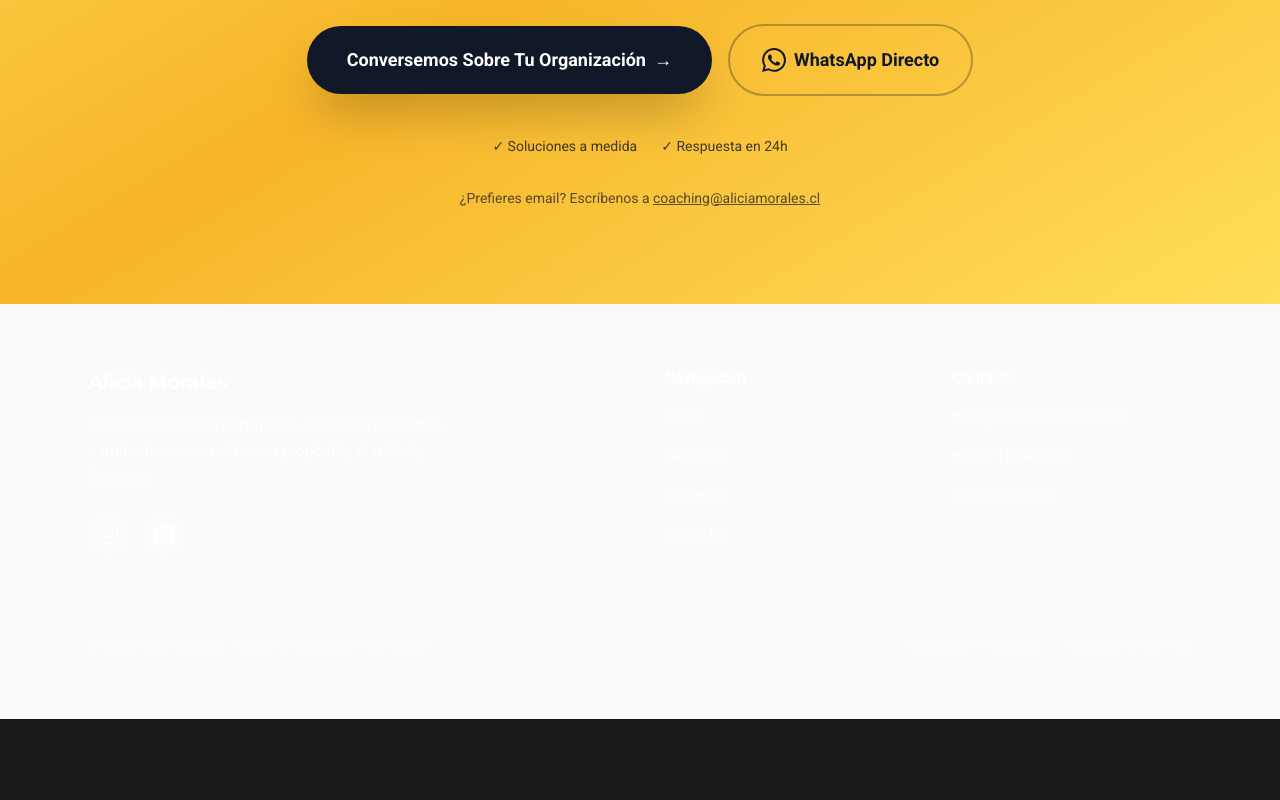
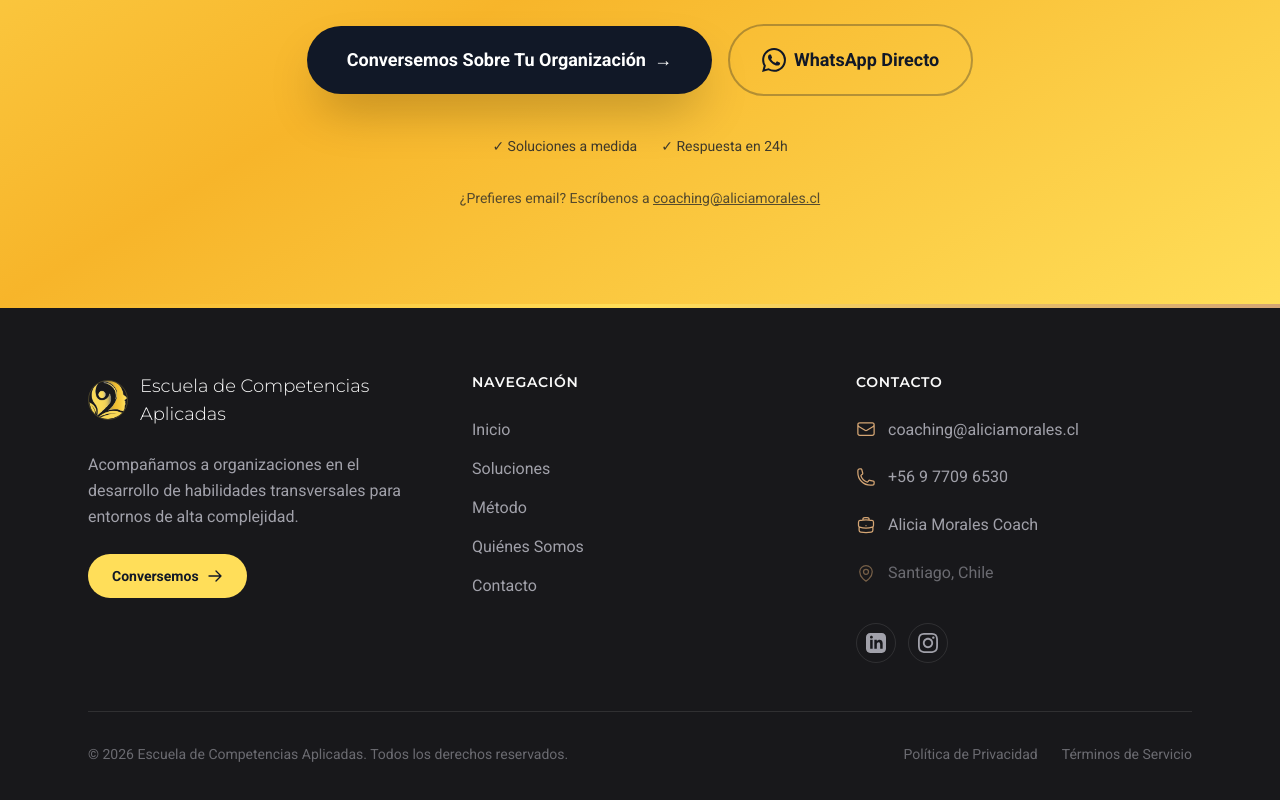
Before and after one commit to mauro6287-blip/alicia-morales-coach, a Next.js app: page / in a window 1280 px wide. Shown: the part 11161-11961 px from the top of the page. Before the commit the page ends 11880 px from the top, so only its background shows below. Built offline with nearby package versions, Linux system fonts and the light colour scheme.

Commit message:
Redesign Footer: fix contact info, add logo, and improve layout
Co-Authored-By: Claude Opus 4.6 <noreply@anthropic.com>

```diff
--- a/components/Footer.tsx
+++ b/components/Footer.tsx
@@ -1,81 +1,117 @@
-const footerLinks = {
-    navegacion: [
-        { label: "Inicio", href: "#hero" },
-        { label: "Servicios", href: "#servicios" },
-        { label: "Proceso", href: "#como-trabajo" },
-        { label: "Sobre Mí", href: "#sobre-mi" },
-    ],
-    legal: [
-        { label: "Política de Privacidad", href: "#" },
-        { label: "Términos de Servicio", href: "#" },
-    ],
+import Image from "next/image";
+
+const footerNavLinks = [
+    { label: "Inicio", href: "#hero" },
+    { label: "Soluciones", href: "#servicios" },
+    { label: "Método", href: "#como-trabajo" },
+    { label: "Quiénes Somos", href: "#sobre-mi" },
+    { label: "Contacto", href: "#formulario" },
+];
+
+const contactInfo = {
+    email: "coaching@aliciamorales.cl",
+    phone: "+56 9 7709 6530",
+    whatsappUrl: "https://wa.me/56977096530",
+    linkedinUrl:
+        "https://www.linkedin.com/in/alicia-morales-formacion-consultoria-coaching-habilidades-transversales-empleabilidad/",
+    linkedinLabel: "Alicia Morales Coach",
+    location: "Santiago, Chile",
 };
 
 const socialLinks = [
     {
+        name: "LinkedIn",
+        href: contactInfo.linkedinUrl,
+        icon: (
+            <svg className="h-5 w-5" fill="currentColor" viewBox="0 0 24 24">
+                <path d="M19 0h-14c-2.761 0-5 2.239-5 5v14c0 2.761 2.239 5 5 5h14c2.762 0 5-2.239 5-5v-14c0-2.761-2.238-5-5-5zm-11 19h-3v-11h3v11zm-1.5-12.268c-.966 0-1.75-.79-1.75-1.764s.784-1.764 1.75-1.764 1.75.79 1.75 1.764-.783 1.764-1.75 1.764zm13.5 12.268h-3v-5.604c0-3.368-4-3.113-4 0v5.604h-3v-11h3v1.765c1.396-2.586 7-2.777 7 2.476v6.759z" />
+            </svg>
+        ),
+    },
+    {
         name: "Instagram",
-        href: "https://instagram.com",
+        href: "https://instagram.com", // TODO: Replace with real Instagram URL
         icon: (
             <svg className="h-5 w-5" fill="currentColor" viewBox="0 0 24 24">
                 <path d="M12 2.163c3.204 0 3.584.012 4.85.07 3.252.148 4.771 1.691 4.919 4.919.058 1.265.069 1.645.069 4.849 0 3.205-.012 3.584-.069 4.849-.149 3.225-1.664 4.771-4.919 4.919-1.266.058-1.644.07-4.85.07-3.204 0-3.584-.012-4.849-.07-3.26-.149-4.771-1.699-4.919-4.92-.058-1.265-.07-1.644-.07-4.849 0-3.204.013-3.583.07-4.849.149-3.227 1.664-4.771 4.919-4.919 1.266-.057 1.645-.069 4.849-.069zm0-2.163c-3.259 0-3.667.014-4.947.072-4.358.2-6.78 2.618-6.98 6.98-.059 1.281-.073 1.689-.073 4.948 0 3.259.014 3.668.072 4.948.2 4.358 2.618 6.78 6.98 6.98 1.281.058 1.689.072 4.948.072 3.259 0 3.668-.014 4.948-.072 4.354-.2 6.782-2.618 6.979-6.98.059-1.28.073-1.689.073-4.948 0-3.259-.014-3.667-.072-4.947-.196-4.354-2.617-6.78-6.979-6.98-1.281-.059-1.69-.073-4.949-.073zm0 5.838c-3.403 0-6.162 2.759-6.162 6.162s2.759 6.163 6.162 6.163 6.162-2.759 6.162-6.163c0-3.403-2.759-6.162-6.162-6.162zm0 10.162c-2.209 0-4-1.79-4-4 0-2.209 1.791-4 4-4s4 1.791 4 4c0 2.21-1.791 4-4 4zm6.406-11.845c-.796 0-1.441.645-1.441 1.44s.645 1.44 1.441 1.44c.795 0 1.439-.645 1.439-1.44s-.644-1.44-1.439-1.44z" />
             </svg>
         ),
     },
-    {
-        name: "LinkedIn",
-        href: "https://linkedin.com",
-        icon: (
-            <svg className="h-5 w-5" fill="currentColor" viewBox="0 0 24 24">
-                <path d="M19 0h-14c-2.761 0-5 2.239-5 5v14c0 2.761 2.239 5 5 5h14c2.762 0 5-2.239 5-5v-14c0-2.761-2.238-5-5-5zm-11 19h-3v-11h3v11zm-1.5-12.268c-.966 0-1.75-.79-1.75-1.764s.784-1.764 1.75-1.764 1.75.79 1.75 1.764-.783 1.764-1.75 1.764zm13.5 12.268h-3v-5.604c0-3.368-4-3.113-4 0v5.604h-3v-11h3v1.765c1.396-2.586 7-2.777 7 2.476v6.759z" />
-            </svg>
-        ),
-    },
+];
+
+const legalLinks = [
+    { label: "Política de Privacidad", href: "#" },
+    { label: "Términos de Servicio", href: "#" },
 ];
 
 export default function Footer() {
     const currentYear = new Date().getFullYear();
 
     return (
-        <footer className="bg-foreground text-white/80">
+        <footer className="bg-surface">
+            {/* Gradient accent strip */}
+            <div className="h-1 bg-gradient-to-r from-primary-dark via-primary to-accent" />
+
+            {/* Main content */}
             <div className="mx-auto max-w-6xl px-6 py-16">
-                <div className="grid gap-12 md:grid-cols-4">
-                    {/* Brand */}
-                    <div className="md:col-span-2">
-                        <h3 className="mb-4 text-xl font-bold text-white">
-                            <span className="font-[family-name:var(--font-montserrat)]">
-                                Alicia Morales
+                <div className="grid gap-12 md:grid-cols-3">
+                    {/* Column 1: Brand */}
+                    <div className="space-y-6 text-center md:text-left">
+                        <a
+                            href="#hero"
+                            className="inline-flex items-center gap-3 transition-colors hover:text-primary"
+                        >
+                            <div className="relative h-10 w-10 flex-shrink-0 overflow-hidden rounded-full border border-primary/20">
+                                <Image
+                                    src="/logo.png"
+                                    alt="Escuela de Competencias Aplicadas"
+                                    fill
+                                    sizes="40px"
+                                    className="object-cover"
+                                />
+                            </div>
+                            <span className="font-[family-name:var(--font-montserrat)] text-lg font-light text-foreground">
+                                Escuela de Competencias Aplicadas
                             </span>
-                        </h3>
-                        <p className="mb-6 max-w-sm leading-relaxed">
-                            Coach Profesional certificada. Te acompaño en tu camino hacia una
-                            vida con propósito, claridad y bienestar.
+                        </a>
+
+                        <p className="mx-auto max-w-sm leading-relaxed text-muted md:mx-0">
+                            Acompañamos a organizaciones en el desarrollo de habilidades
+                            transversales para entornos de alta complejidad.
                         </p>
-                        {/* Social Links */}
-                        <div className="flex gap-4">
-                            {socialLinks.map((social) => (
-                                <a
-                                    key={social.name}
-                                    href={social.href}
-                                    target="_blank"
-                                    rel="noopener noreferrer"
-                                    className="flex h-10 w-10 items-center justify-center rounded-full bg-white/10 transition-colors hover:bg-primary"
-                                    aria-label={social.name}
-                                >
-                                    {social.icon}
-                                </a>
-                            ))}
-                        </div>
+
+                        <a
+                            href="#formulario"
+                            className="inline-flex items-center gap-2 rounded-full bg-primary px-6 py-3 text-sm font-semibold text-gray-900 transition-all duration-300 hover:-translate-y-0.5 hover:bg-primary-dark hover:shadow-lg"
+                        >
+                            Conversemos
+                            <svg
+                                className="h-4 w-4"
+                                fill="none"
+                                stroke="currentColor"
+                                viewBox="0 0 24 24"
+                                strokeWidth={2}
+                            >
+                                <path
+                                    strokeLinecap="round"
+                                    strokeLinejoin="round"
+                                    d="M13.5 4.5L21 12m0 0l-7.5 7.5M21 12H3"
+                                />
+                            </svg>
+                        </a>
                     </div>
 
-                    {/* Navigation */}
-                    <div>
-                        <h4 className="mb-4 font-semibold text-white">Navegación</h4>
+                    {/* Column 2: Navigation */}
+                    <div className="text-center md:text-left">
+                        <h4 className="mb-6 font-[family-name:var(--font-montserrat)] text-sm font-semibold uppercase tracking-wider text-foreground">
+                            Navegación
+                        </h4>
                         <ul className="space-y-3">
-                            {footerLinks.navegacion.map((link) => (
+                            {footerNavLinks.map((link) => (
                                 <li key={link.href}>
                                     <a
                                         href={link.href}
-                                        className="transition-colors hover:text-accent"
+                                        className="text-muted transition-colors duration-200 hover:text-primary"
                                     >
                                         {link.label}
                                     </a>
@@ -84,44 +120,139 @@ export default function Footer() {
                         </ul>
                     </div>
 
-                    {/* Contact */}
-                    <div>
-                        <h4 className="mb-4 font-semibold text-white">Contacto</h4>
-                        <ul className="space-y-3">
+                    {/* Column 3: Contact + Social */}
+                    <div className="text-center md:text-left">
+                        <h4 className="mb-6 font-[family-name:var(--font-montserrat)] text-sm font-semibold uppercase tracking-wider text-foreground">
+                            Contacto
+                        </h4>
+                        <ul className="space-y-4">
+                            {/* Email */}
                             <li>
                                 <a
-                                    href="mailto:hola@aliciamorales.com"
-                                    className="transition-colors hover:text-accent"
+                                    href={`mailto:${contactInfo.email}`}
+                                    className="inline-flex items-center gap-3 text-muted transition-colors duration-200 hover:text-primary"
                                 >
-                                    hola@aliciamorales.com
+                                    <svg
+                                        className="h-5 w-5 flex-shrink-0 text-accent"
+                                        fill="none"
+                                        stroke="currentColor"
+                                        viewBox="0 0 24 24"
+                                        strokeWidth={1.5}
+                                    >
+                                        <path
+                                            strokeLinecap="round"
+                                            strokeLinejoin="round"
+                                            d="M21.75 6.75v10.5a2.25 2.25 0 01-2.25 2.25h-15a2.25 2.25 0 01-2.25-2.25V6.75m19.5 0A2.25 2.25 0 0019.5 4.5h-15a2.25 2.25 0 00-2.25 2.25m19.5 0v.243a2.25 2.25 0 01-1.07 1.916l-7.5 4.615a2.25 2.25 0 01-2.36 0L3.32 8.91a2.25 2.25 0 01-1.07-1.916V6.75"
+                                        />
+                                    </svg>
+                                    <span>{contactInfo.email}</span>
                                 </a>
                             </li>
+
+                            {/* Phone / WhatsApp */}
                             <li>
                                 <a
-                                    href="https://wa.me/56912345678"
+                                    href={contactInfo.whatsappUrl}
                                     target="_blank"
                                     rel="noopener noreferrer"
-                                    className="transition-colors hover:text-accent"
+                                    className="inline-flex items-center gap-3 text-muted transition-colors duration-200 hover:text-primary"
                                 >
-                                    +56 9 1234 5678
+                                    <svg
+                                        className="h-5 w-5 flex-shrink-0 text-accent"
+                                        fill="none"
+                                        stroke="currentColor"
+                                        viewBox="0 0 24 24"
+                                        strokeWidth={1.5}
+                                    >
+                                        <path
+                                            strokeLinecap="round"
+                                            strokeLinejoin="round"
+                                            d="M2.25 6.75c0 8.284 6.716 15 15 15h2.25a2.25 2.25 0 002.25-2.25v-1.372c0-.516-.351-.966-.852-1.091l-4.423-1.106c-.44-.11-.902.055-1.173.417l-.97 1.293c-.282.376-.769.542-1.21.38a12.035 12.035 0 01-7.143-7.143c-.162-.441.004-.928.38-1.21l1.293-.97c.363-.271.527-.734.417-1.173L6.963 3.102a1.125 1.125 0 00-1.091-.852H4.5A2.25 2.25 0 002.25 4.5v2.25z"
+                                        />
+                                    </svg>
+                                    <span>{contactInfo.phone}</span>
                                 </a>
                             </li>
-                            <li className="text-white/50">Santiago, Chile</li>
+
+                            {/* LinkedIn */}
+                            <li>
+                                <a
+                                    href={contactInfo.linkedinUrl}
+                                    target="_blank"
+                                    rel="noopener noreferrer"
+                                    className="inline-flex items-center gap-3 text-muted transition-colors duration-200 hover:text-primary"
+                                >
+                                    <svg
+                                        className="h-5 w-5 flex-shrink-0 text-accent"
+                                        fill="none"
+                                        stroke="currentColor"
+                                        viewBox="0 0 24 24"
+                                        strokeWidth={1.5}
+                                    >
+                                        <path
+                                            strokeLinecap="round"
+                                            strokeLinejoin="round"
+                                            d="M20.25 14.15v4.25c0 1.094-.787 2.036-1.872 2.18-2.087.277-4.216.42-6.378.42s-4.291-.143-6.378-.42c-1.085-.144-1.872-1.086-1.872-2.18v-4.25m16.5 0a2.18 2.18 0 00.75-1.661V8.706c0-1.081-.768-2.015-1.837-2.175a48.114 48.114 0 00-3.413-.387m4.5 8.006c-.194.165-.42.295-.673.38A23.978 23.978 0 0112 15.75c-2.648 0-5.195-.429-7.577-1.22a2.016 2.016 0 01-.673-.38m0 0A2.18 2.18 0 013 12.489V8.706c0-1.081.768-2.015 1.837-2.175a48.111 48.111 0 013.413-.387m7.5 0V5.25A2.25 2.25 0 0013.5 3h-3a2.25 2.25 0 00-2.25 2.25v.894m7.5 0a48.667 48.667 0 00-7.5 0M12 12.75h.008v.008H12v-.008z"
+                                        />
+                                    </svg>
+                                    <span>{contactInfo.linkedinLabel}</span>
+                                </a>
+                            </li>
+
+                            {/* Location */}
+                            <li className="inline-flex items-center gap-3 text-muted/60">
+                                <svg
+                                    className="h-5 w-5 flex-shrink-0 text-accent/50"
+                                    fill="none"
+                                    stroke="currentColor"
+                                    viewBox="0 0 24 24"
+                                    strokeWidth={1.5}
+                                >
+                                    <path
+                                        strokeLinecap="round"
+                                        strokeLinejoin="round"
+                                        d="M15 10.5a3 3 0 11-6 0 3 3 0 016 0z"
+                                    />
+                                    <path
+                                        strokeLinecap="round"
+                                        strokeLinejoin="round"
+                                        d="M19.5 10.5c0 7.142-7.5 11.25-7.5 11.25S4.5 17.642 4.5 10.5a7.5 7.5 0 1115 0z"
+                                    />
+                                </svg>
+                                <span>{contactInfo.location}</span>
+                            </li>
                         </ul>
+
+                        {/* Social Media Icons */}
+                        <div className="mt-8 flex justify-center gap-3 md:justify-start">
+                            {socialLinks.map((social) => (
+                                <a
+                                    key={social.name}
+                                    href={social.href}
+                                    target="_blank"
+                                    rel="noopener noreferrer"
+                                    className="flex h-10 w-10 items-center justify-center rounded-full border border-white/10 text-muted transition-all duration-200 hover:border-primary/50 hover:bg-primary/10 hover:text-primary"
+                                    aria-label={social.name}
+                                >
+                                    {social.icon}
+                                </a>
+                            ))}
+                        </div>
                     </div>
                 </div>
 
                 {/* Bottom bar */}
                 <div className="mt-12 flex flex-col items-center justify-between gap-4 border-t border-white/10 pt-8 md:flex-row">
-                    <p className="text-sm text-white/50">
-                        © {currentYear} Alicia Morales. Todos los derechos reservados.
+                    <p className="text-sm text-muted/60">
+                        &copy; {currentYear} Escuela de Competencias Aplicadas. Todos los
+                        derechos reservados.
                     </p>
                     <div className="flex gap-6 text-sm">
-                        {footerLinks.legal.map((link) => (
+                        {legalLinks.map((link) => (
                             <a
                                 key={link.label}
                                 href={link.href}
-                                className="text-white/50 transition-colors hover:text-white"
+                                className="text-muted/60 transition-colors duration-200 hover:text-foreground"
                             >
                                 {link.label}
                             </a>
```
